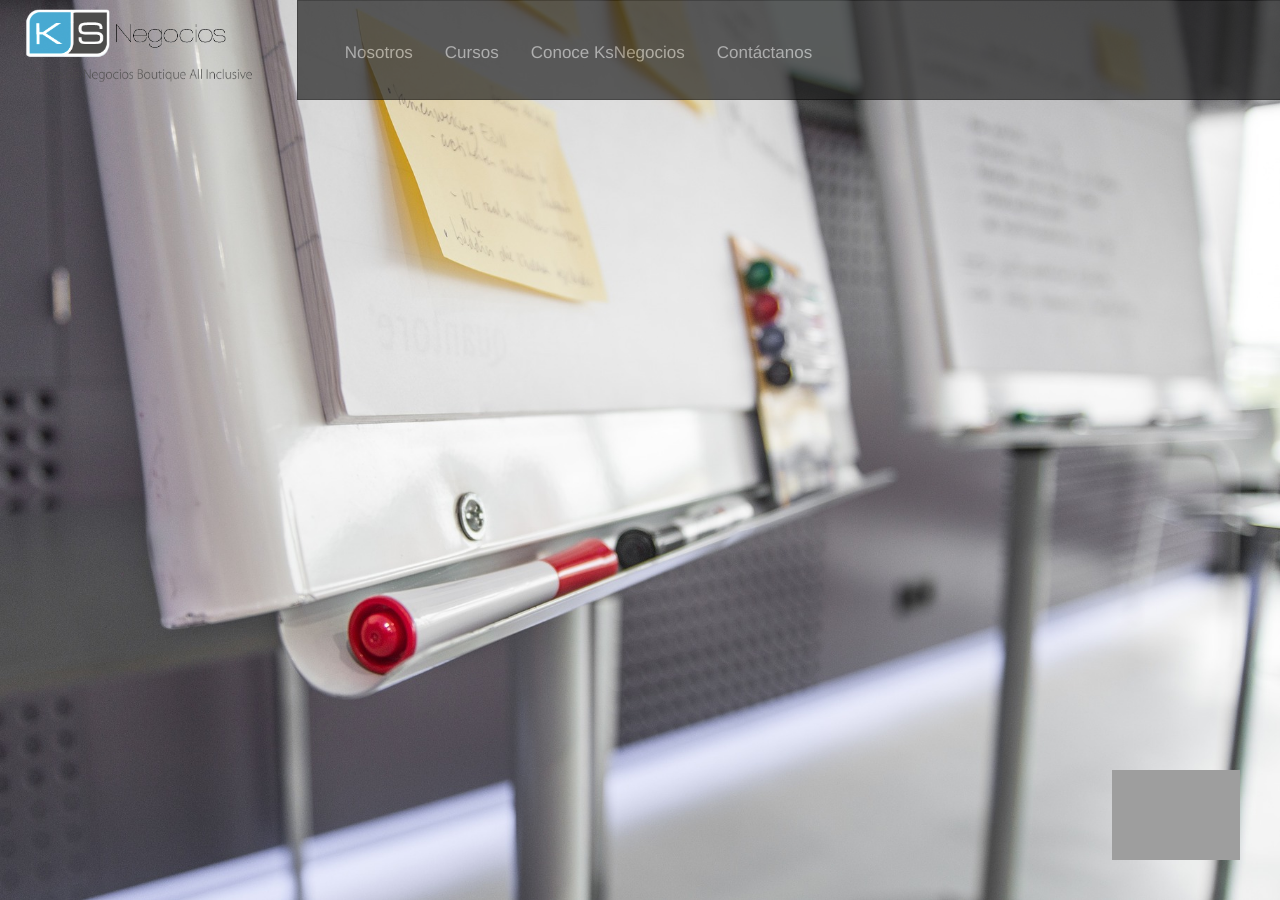
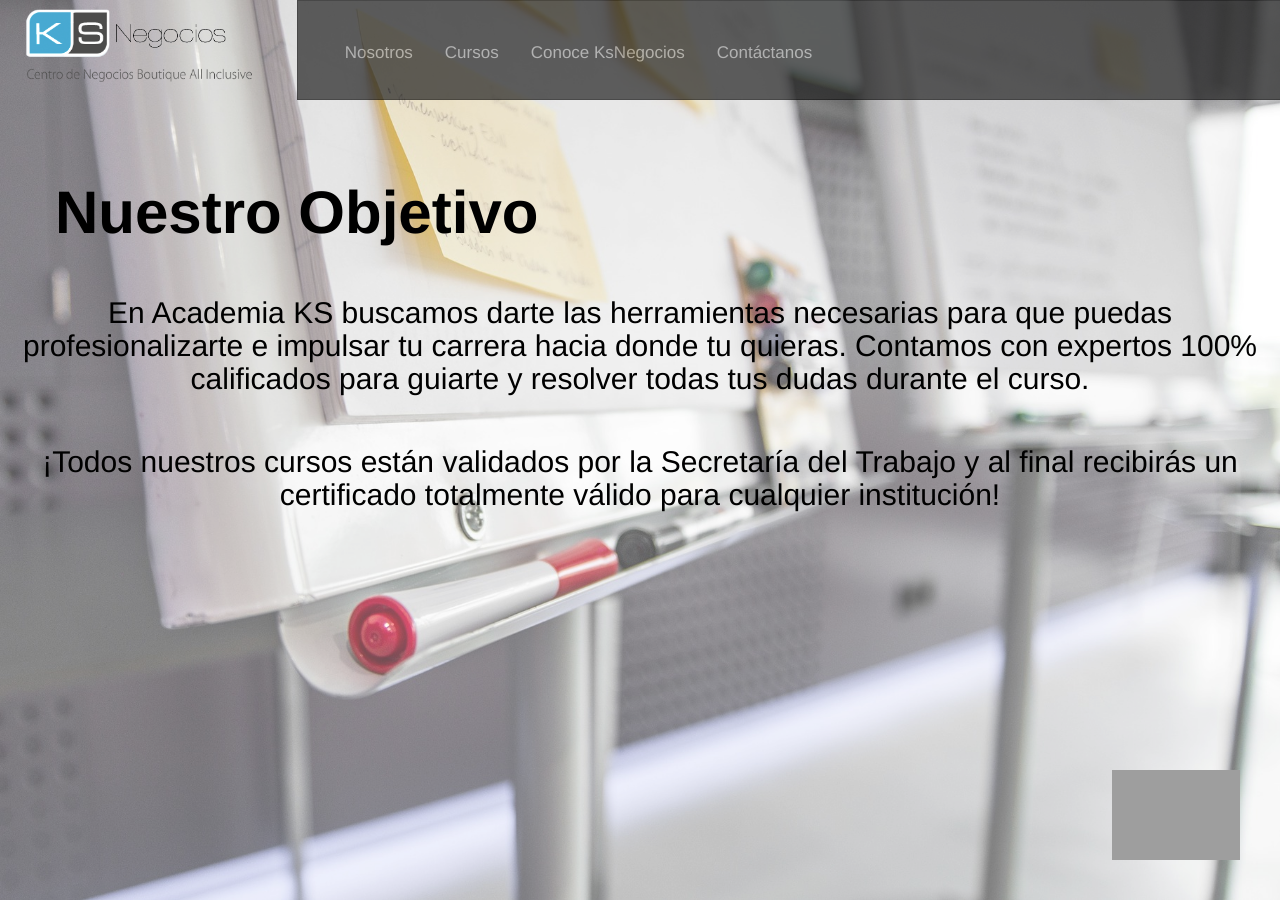
Before and after one commit to AldoTu/ks, a Jekyll site: the page built from nosotros.html, in a window 1280 px wide. Built offline with Jekyll 4.4.1, drawn with Linux system fonts in a browser that asks for light colours; nearby versions of some CDN libraries; grey boxes are pictures that could not be loaded.

Commit message:
Últimos cambios en home y us

```diff
--- a/_includes/home.html
+++ b/_includes/home.html
@@ -26,7 +26,10 @@
 </script>
 <div class="page-container">
   <div class="background-image">
+    <div class="white"></div>
     <div class="container-fluid">
+      <h1>¡Bienvenido a Academia KS!</h1>
+      <h3>Entra a nuestros cursos y profesionalízate con nosotros.</h3>
       <img src="/assets/img/arrow-white.svg" alt="arrow" id="footer-arrow" class="normal">
     </div>
   </div>
--- a/_includes/us.html
+++ b/_includes/us.html
@@ -26,7 +26,11 @@
 </script>
 <div class="up">
   <div class="bgu"></div>
+  <div class="white"></div>
   <div class="container-fluid">
+    <h1>Nuestro Objetivo</h1>
+    <h3>En Academia KS buscamos darte las herramientas necesarias para que puedas profesionalizarte e impulsar tu carrera hacia donde tu quieras. Contamos con expertos 100% calificados para guiarte y resolver todas tus dudas durante el curso.</h3>
+    <h3>¡Todos nuestros cursos están validados por la Secretaría del Trabajo y al final recibirás un certificado totalmente válido para cualquier institución!</h3>
     <img src="/assets/img/arrow-white.svg" alt="arrow" id="arrow" class="normal">
   </div>
 </div>
--- a/_sass/_home.sass
+++ b/_sass/_home.sass
@@ -11,14 +11,35 @@
       size: cover
       repeat: no-repeat
 
+    .white
+      background-color: white
+      position: absolute
+      width: 100vw
+      height: 100vh
+      opacity: 0.3
+      z-index: 1
+
+    h1
+      position: relative
+      text-align: center
+      margin-top: 180px
+      font-size: 70px
+      font-weight: bold
+      color: black
+      z-index: 15
+
+    h3
+      position: relative
+      text-align: center
+      margin-top: 40px
+      font-size: 40px
+      color: black
+      z-index: 15
+
   #footer-arrow
     position: absolute
     width: 10%
     height: 10%
     bottom: 40px
     right: 40px
-
-  .normal
-    -ms-transform: rotate(0deg)
-    -webkit-transform: rotate(0deg)
-    transform: rotate(0deg)
+    z-index: 20
--- a/_sass/_us.sass
+++ b/_sass/_us.sass
@@ -14,9 +14,38 @@
     width: 100vw
     position: absolute
 
+  .white
+    background-color: white
+    position: absolute
+    width: 100vw
+    height: 100vh
+    opacity: 0.3
+    z-index: 1
+
+  h1
+    position: relative
+    margin-left: 40px
+    margin-top: 180px
+    font-size: 60px
+    font-weight: bold
+    color: black
+    z-index: 15
+    word-wrap: break-word
+
+  h3
+    position: relative
+    text-align: center
+    margin-top: 50px
+    font-size: 30px
+    color: black
+    z-index: 15
+    word-wrap: break-word
+    font-weight: 250
+
 #arrow
   position: absolute
   width: 10%
   height: 10%
   bottom: 40px
   right: 40px
+  z-index: 20
```
